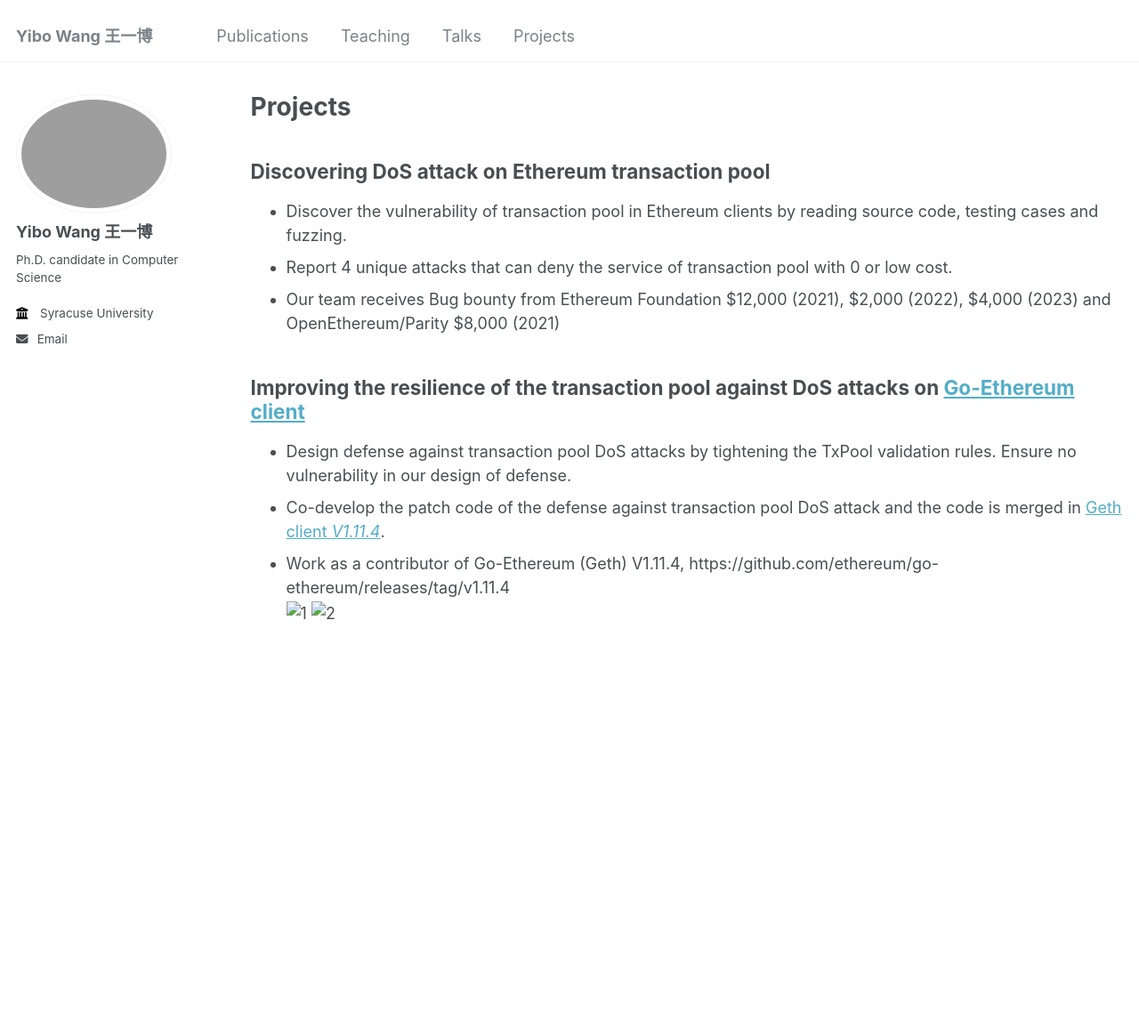
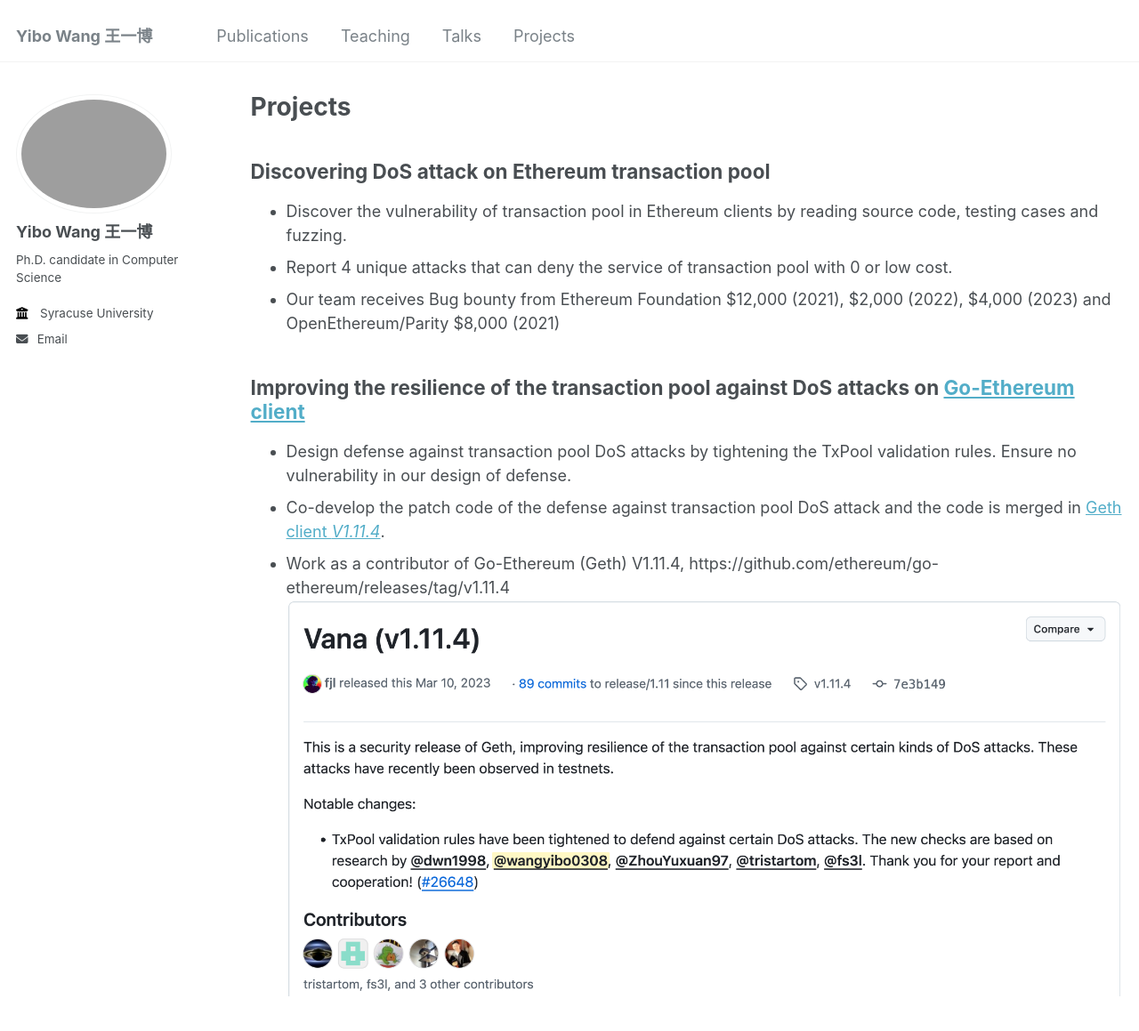
Before and after one commit to wangyibo0308/wangyibo0308.github.io, a Jekyll site: the page built from _pages/project.md, in a window 1280 px wide and 1336 px high. Shown: the top 1159 px of the window at 89% size. Built offline with Jekyll 4.4.1, drawn with Linux system fonts in a browser that asks for light colours.

Commit message:
Update project.md

```diff
--- a/_pages/project.md
+++ b/_pages/project.md
@@ -21,5 +21,5 @@ Improving the resilience of the transaction pool against DoS attacks on [Go-Eth
 - Co-develop the patch code of the defense against transaction pool DoS attack and the code is merged in [Geth client *V1.11.4*](https://github.com/ethereum/go-ethereum/releases/tag/v1.11.4).
 - Work as a contributor of Go-Ethereum (Geth) V1.11.4,
 https://github.com/ethereum/go-ethereum/releases/tag/v1.11.4
-![1](images/contributor1.png)
-![2](images/contributor2.png)
+![](../images/contributor1.png)
+![](../images/contributor2.png)
```
